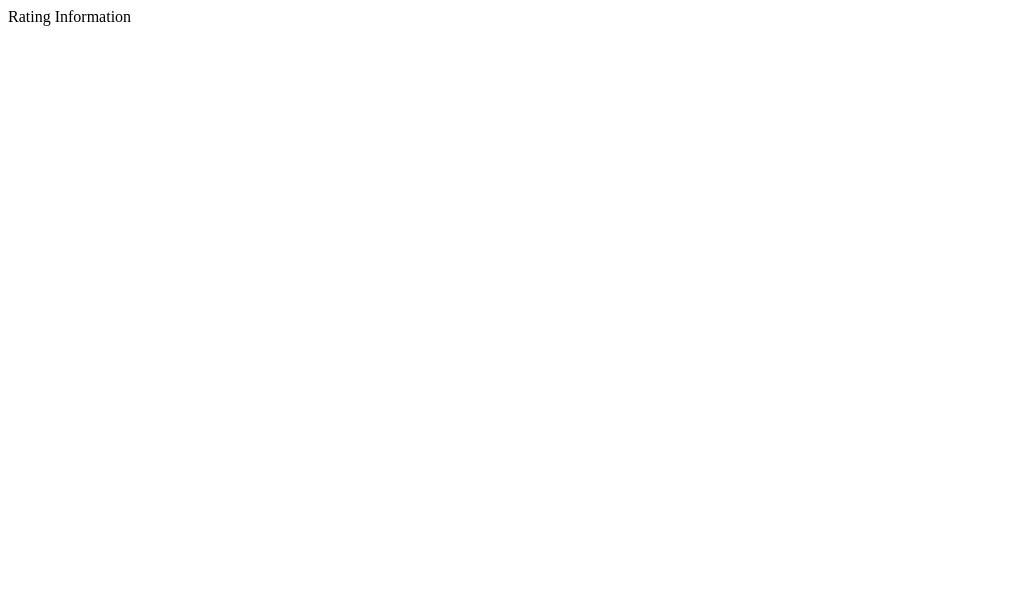
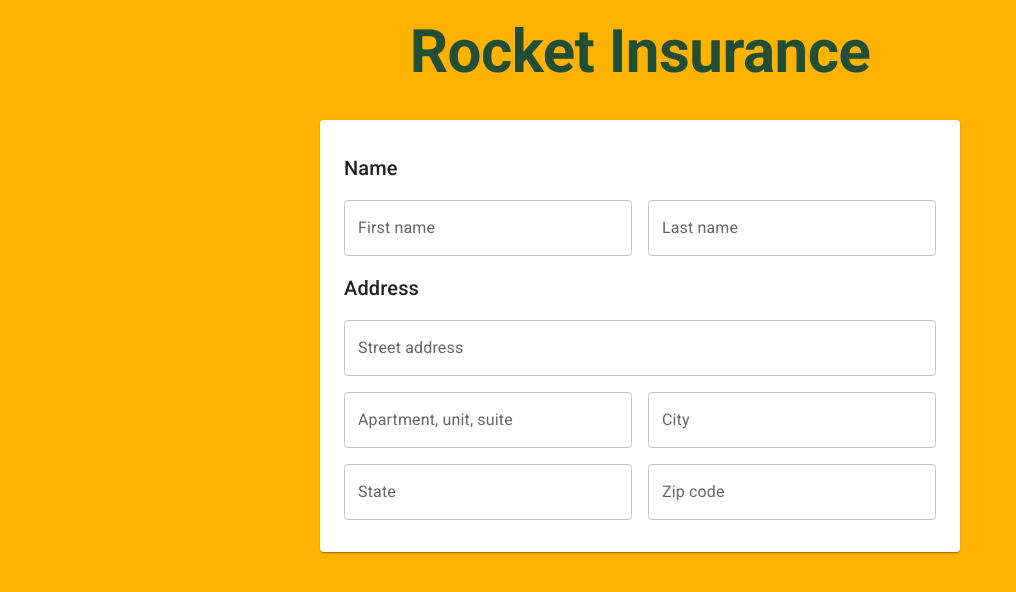
Before and after one commit to stevenroper/rocket-insurance, a React (Create React App) app: page /#/rating-information in a window 1280 px wide. Shown: the top 592 px of the page, without its empty margins (0-1016 px from the left). Built offline with nearby package versions, Linux system fonts and the light colour scheme.

Commit message:
Adds basic form layout for rating info page.

```diff
--- a/package.json
+++ b/package.json
@@ -3,6 +3,9 @@
   "version": "0.1.0",
   "private": true,
   "dependencies": {
+    "@emotion/react": "^11.5.0",
+    "@emotion/styled": "^11.3.0",
+    "@mui/material": "^5.0.6",
     "@testing-library/jest-dom": "^5.11.4",
     "@testing-library/react": "^11.1.0",
     "@testing-library/user-event": "^12.1.10",
--- a/public/index.html
+++ b/public/index.html
@@ -10,6 +10,10 @@
       content="Web site created using create-react-app"
     />
     <link rel="apple-touch-icon" href="%PUBLIC_URL%/logo192.png" />
+    <link
+      rel="stylesheet"
+      href="https://fonts.googleapis.com/css?family=Roboto:300,400,500,700&display=swap"
+    />
     <!--
       manifest.json provides metadata used when your web app is installed on a
       user's mobile device or desktop. See https://developers.google.com/web/fundamentals/web-app-manifest/
--- a/src/App.tsx
+++ b/src/App.tsx
@@ -1,11 +1,32 @@
 import { Switch, Route, Redirect } from 'react-router-dom';
+import Box from '@mui/material/Box';
+import { amber } from '@mui/material/colors';
+import Typography from '@mui/material/Typography';
 
 import QuoteOverview from 'pages/QuoteOverview';
 import RatingInformation from 'pages/RatingInformation';
 
 function App() {
   return (
-    <div className="App">
+    <Box
+      minHeight="calc(100vh - 2rem)"
+      display="flex"
+      flexDirection="column"
+      alignItems="center"
+      padding="1rem"
+      sx={{
+        backgroundColor: amber[600],
+      }}
+    >
+      <Typography
+        component="h1"
+        variant="h2"
+        fontWeight="700"
+        marginBottom="2rem"
+        color="#214e34"
+      >
+        Rocket Insurance
+      </Typography>
       <Switch>
         <Route path="/rating-information" component={RatingInformation} />
         <Route path="/quote-overview" component={QuoteOverview} />
@@ -13,7 +34,7 @@ function App() {
           <Redirect to="/rating-information" />
         </Route>
       </Switch>
-    </div>
+    </Box>
   );
 }
 
--- /dev/null
+++ b/src/components/layout/Grid.tsx
@@ -0,0 +1,11 @@
+import { FC } from 'react';
+
+import Box, { BoxProps } from '@mui/material/Box';
+
+const Grid: FC<BoxProps> = ({ children, ...rest }) => (
+  <Box display="grid" gap="1rem" {...rest}>
+    {children}
+  </Box>
+);
+
+export default Grid;
--- /dev/null
+++ b/src/index.css
@@ -0,0 +1,6 @@
+html,
+body {
+  margin: 0;
+  padding: 0;
+  box-sizing: border-box;
+}
--- a/src/index.tsx
+++ b/src/index.tsx
@@ -2,6 +2,7 @@ import React from 'react';
 import ReactDOM from 'react-dom';
 import { HashRouter } from 'react-router-dom';
 import App from './App';
+import 'index.css';
 
 ReactDOM.render(
   <React.StrictMode>
--- a/src/pages/RatingInformation/RatingInformation.tsx
+++ b/src/pages/RatingInformation/RatingInformation.tsx
@@ -1,3 +1,73 @@
-const RatingInformation = () => <div>Rating Information</div>;
+import { FC } from 'react';
+
+import Paper from '@mui/material/Paper';
+import TextField, { TextFieldProps } from '@mui/material/TextField';
+import Typography, { TypographyProps } from '@mui/material/Typography';
+
+import Grid from 'components/layout/Grid';
+
+const RatingInformation = () => (
+  <Paper elevation={1} sx={{ width: '100%', maxWidth: '40rem' }}>
+    <Grid
+      padding="2rem 1.5rem"
+      gridTemplateColumns={{
+        xs: '1fr',
+        md: '1fr 1fr',
+      }}
+      gridTemplateAreas={{
+        xs: `
+          "nameTitle"
+          "firstName"
+          "lastName"
+          "addressTitle"
+          "line1"
+          "line2"
+          "city"
+          "state"
+          "zipCode"
+        `,
+        md: `
+          "nameTitle nameTitle"
+          "firstName lastName"
+          "addressTitle addressTitle"
+          "line1 line1"
+          "line2 city"
+          "state zipCode"
+        `,
+      }}
+    >
+      <GridSectionTitle gridArea="nameTitle">Name</GridSectionTitle>
+      <GridTextField label="First name" gridArea="firstName" />
+      <GridTextField label="Last name" gridArea="lastName" />
+      <GridSectionTitle gridArea="addressTitle">Address</GridSectionTitle>
+      <GridTextField label="Street address" gridArea="line1" />
+      <GridTextField label="Apartment, unit, suite" gridArea="line2" />
+      <GridTextField label="City" gridArea="city" />
+      <GridTextField label="State" gridArea="state" />
+      <GridTextField label="Zip code" gridArea="zipCode" />
+    </Grid>
+  </Paper>
+);
+
+type PropsWithGridArea<TProps> = TProps & {
+  gridArea: string;
+};
+
+const GridTextField = ({
+  gridArea,
+  ...rest
+}: PropsWithGridArea<TextFieldProps>) => (
+  <TextField variant="outlined" sx={{ gridArea }} {...rest} />
+);
+
+const GridSectionTitle: FC<PropsWithGridArea<TypographyProps>> = ({
+  children,
+  gridArea,
+  ...rest
+}) => (
+  <Typography variant="h6" component="h2" sx={{ gridArea }}>
+    {children}
+  </Typography>
+);
 
 export default RatingInformation;
```
Also changed, not shown: 1 other file (tests, documents, lock files or other folders).
